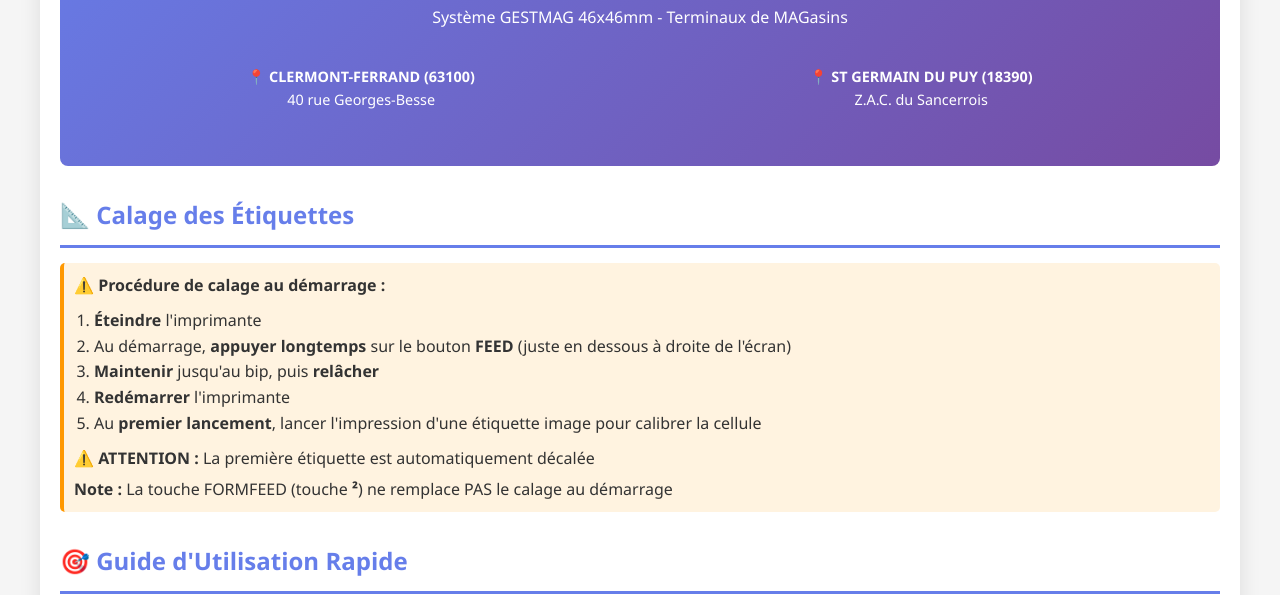
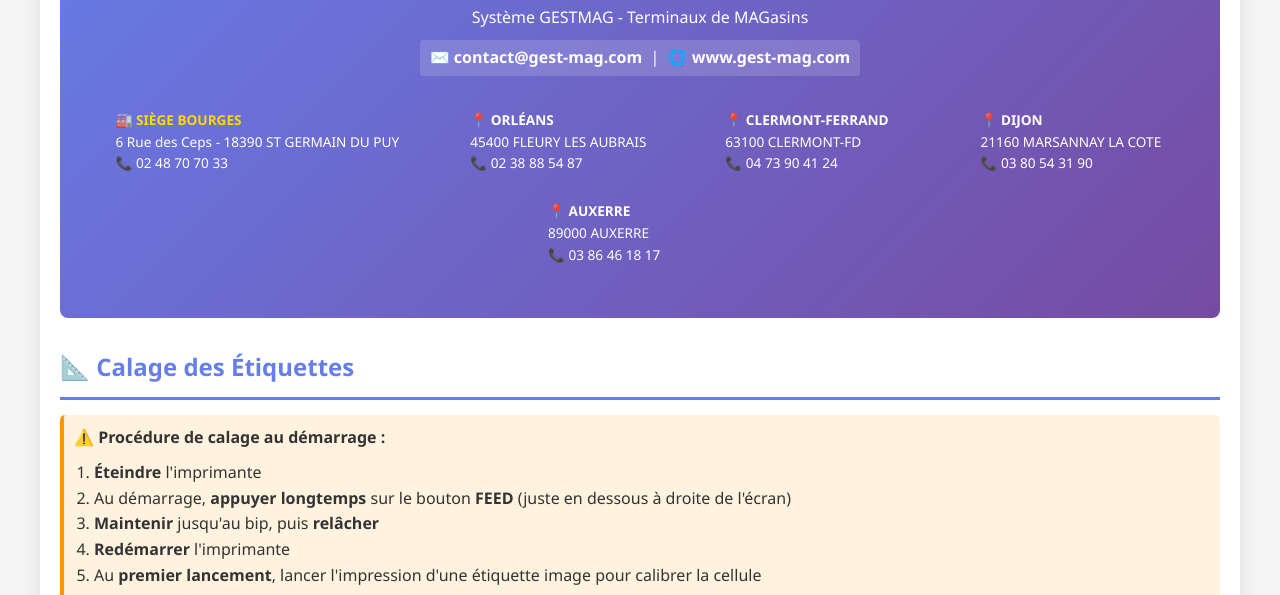
Before and after one commit to Domoteek/Template_manager_td4t, a plain HTML site: page manuel_brother_td4t.html in a window 1280 px wide. Shown: the part 187-782 px from the top of the page. Drawn offline with Linux system fonts and the light colour scheme; files whose address does not match are found by name.

Commit message:
mise a jour

```diff
--- a/manuel_brother_td4t.html
+++ b/manuel_brother_td4t.html
@@ -320,16 +320,41 @@
         <header>
             <img src="Logo_GM.bmp" alt="Logo GM"
                 style="max-height: 80px; margin-bottom: 10px; display: block; margin-left: auto; margin-right: auto;">
-            <h1>
-                <h1>📋 MANUEL D'UTILISATION</h1>
-                <h2 style="color: white; border: none; font-size: 1.5em; margin: 5px 0;">ÉTIQUETEUSE BROTHER TD-4T</h2>
-                <p style="font-size: 1em; margin-top: 8px;">Système GESTMAG 46x46mm - Terminaux de MAGasins</p>
-                <div class="contacts">
-                    <div class="contact-box" style="padding: 10px; font-size: 0.9em;">📍 <strong>CLERMONT-FERRAND
-                            (63100)</strong><br>40 rue Georges-Besse</div>
-                    <div class="contact-box" style="padding: 10px; font-size: 0.9em;">📍 <strong>ST GERMAIN DU PUY
-                            (18390)</strong><br>Z.A.C. du Sancerrois</div>
+            <h1>📋 MANUEL D'UTILISATION</h1>
+            <h2 style="color: white; border: none; font-size: 1.5em; margin: 5px 0;">ÉTIQUETEUSE BROTHER TD-4T</h2>
+            <p style="font-size: 1em; margin-top: 8px;">Système GESTMAG - Terminaux de MAGasins</p>
+            <div
+                style="background: rgba(255,255,255,0.15); padding: 5px 10px; border-radius: 4px; display: inline-block; margin: 10px 0;">
+                ✉️ <strong>contact@gest-mag.com</strong> &nbsp;|&nbsp; 🌐 <strong>www.gest-mag.com</strong>
+            </div>
+
+            <div class="contacts" style="margin-top: 10px;">
+                <div class="contact-box" style="padding: 8px; font-size: 0.85em; text-align: left; min-width: 200px;">
+                    <strong style="color: #ffd700;">🏭 SIÈGE BOURGES</strong><br>
+                    6 Rue des Ceps - 18390 ST GERMAIN DU PUY<br>
+                    📞 02 48 70 70 33
                 </div>
+                <div class="contact-box" style="padding: 8px; font-size: 0.85em; text-align: left; min-width: 200px;">
+                    <strong>📍 ORLÉANS</strong><br>
+                    45400 FLEURY LES AUBRAIS<br>
+                    📞 02 38 88 54 87
+                </div>
+                <div class="contact-box" style="padding: 8px; font-size: 0.85em; text-align: left; min-width: 200px;">
+                    <strong>📍 CLERMONT-FERRAND</strong><br>
+                    63100 CLERMONT-FD<br>
+                    📞 04 73 90 41 24
+                </div>
+                <div class="contact-box" style="padding: 8px; font-size: 0.85em; text-align: left; min-width: 200px;">
+                    <strong>📍 DIJON</strong><br>
+                    21160 MARSANNAY LA COTE<br>
+                    📞 03 80 54 31 90
+                </div>
+                <div class="contact-box" style="padding: 8px; font-size: 0.85em; text-align: left; min-width: 200px;">
+                    <strong>📍 AUXERRE</strong><br>
+                    89000 AUXERRE<br>
+                    📞 03 86 46 18 17
+                </div>
+            </div>
         </header>
 
         <h2>📐 Calage des Étiquettes</h2>
```
Also changed, not shown: manuel_brother_td4t_generated.html (+34 -9 lines).
